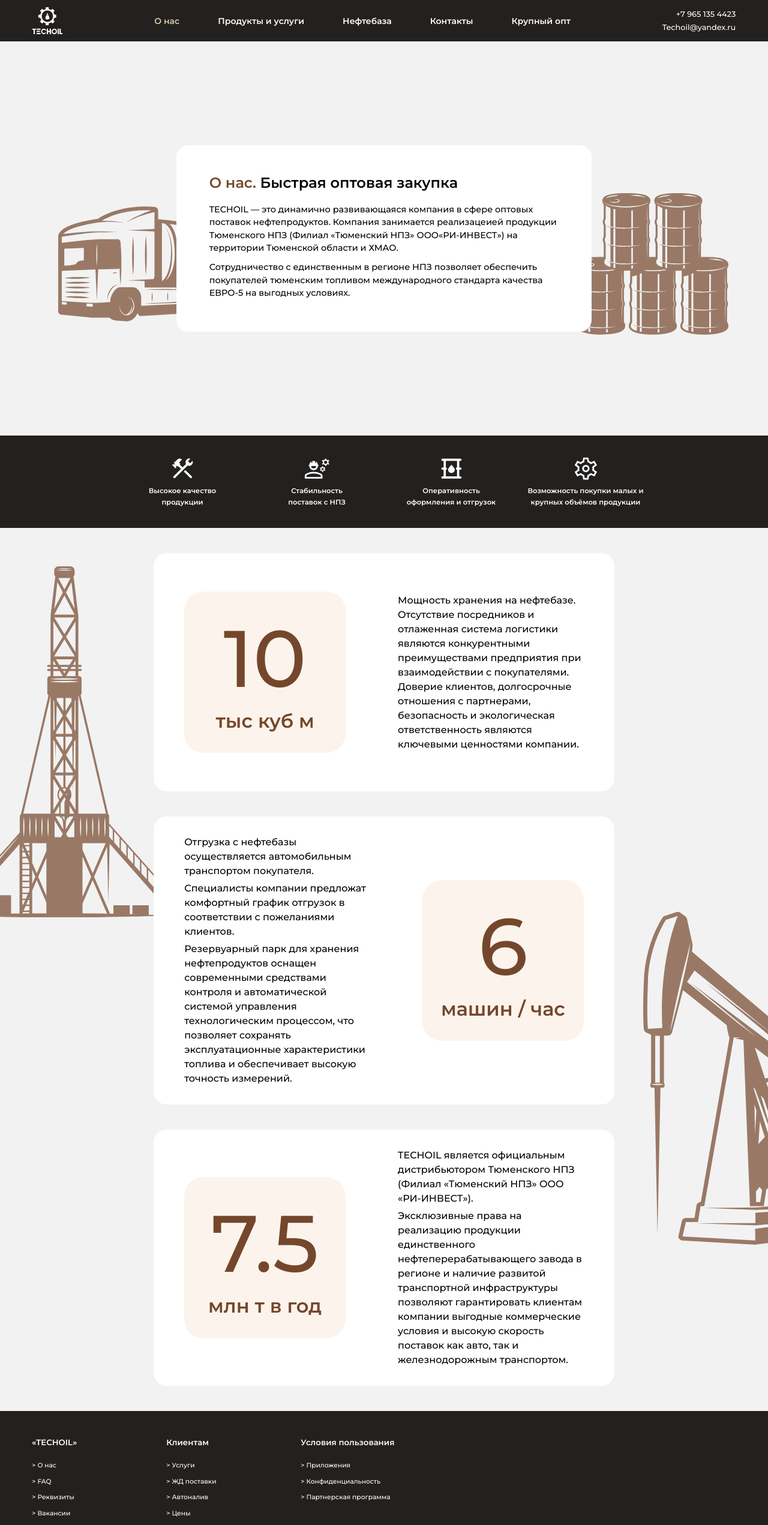
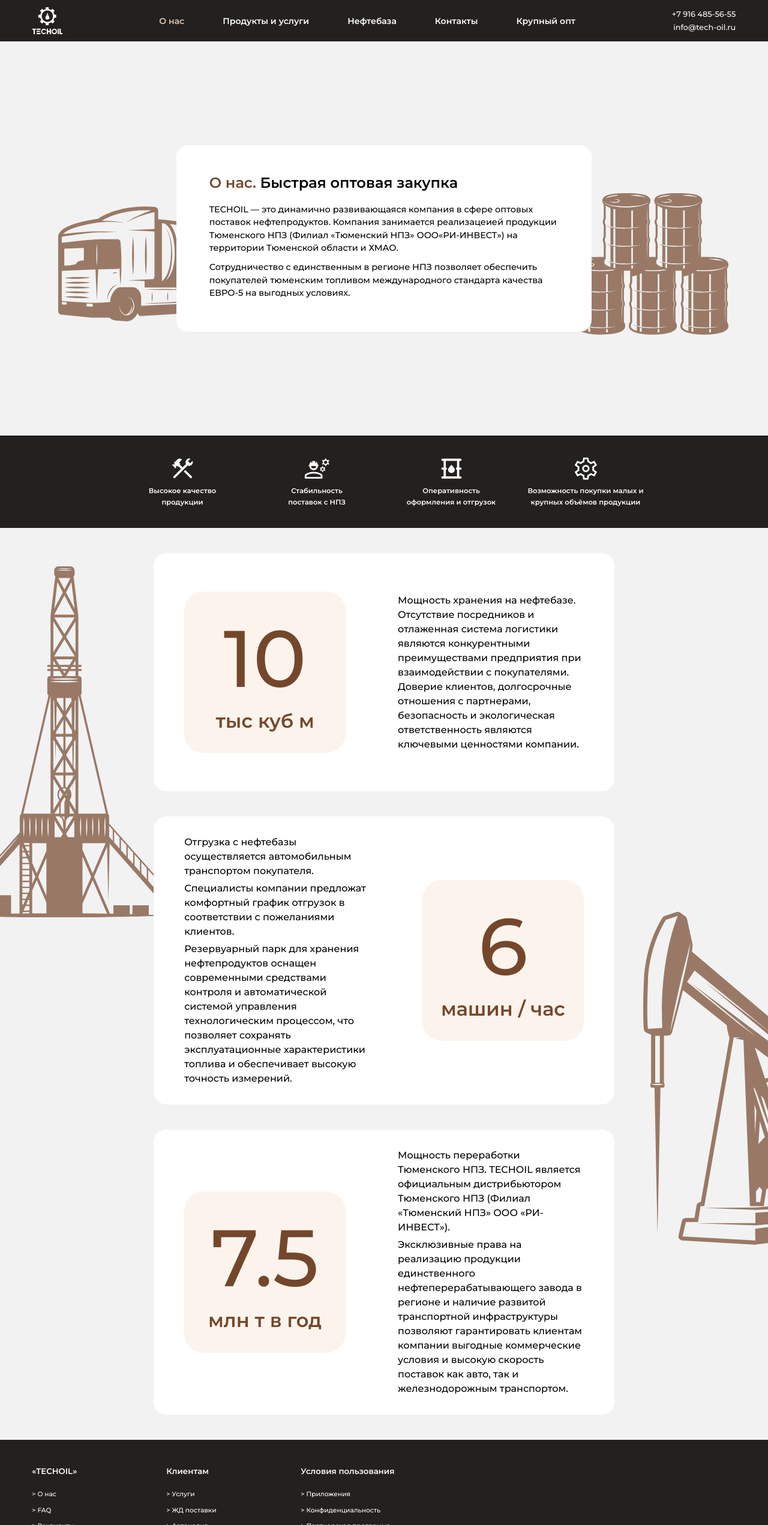
Before and after one commit to ZellesStudio/zellesstudio.github.io, a plain HTML site: page index.html in a window 1280 px wide. Shown: the top 2542 px of the page at 60% size. Drawn offline with Linux system fonts and the light colour scheme.

Commit message:
Сейчас точное последние правки. Надеюсь

```diff
--- a/index.html
+++ b/index.html
@@ -30,8 +30,8 @@
             <a href="/large_wholesale.html">Крупный опт</a>
         </nav>
         <div id="header_contacts">
-            <span>+7 965 135 4423</span>
-            <span>Techoil@yandex.ru</span>
+            <span>+7 916 485-56-55</span>
+            <span>info@tech-oil.ru</span>
         </div>
     </header>
     <div id="mobile_nav">
@@ -189,7 +189,7 @@
                         <span>млн т в год</span>
                     </div>
                     <div class="stat_text">
-                        <div class="text_div">TECHOIL является официальным дистрибьютором Тюменского НПЗ (Филиал «Тюменский НПЗ» ООО «РИ-ИНВЕСТ»). </div>
+                        <div class="text_div">Мощность переработки Тюменского НПЗ. TECHOIL является официальным дистрибьютором Тюменского НПЗ (Филиал «Тюменский НПЗ» ООО «РИ-ИНВЕСТ»). </div>
                         <div class="text_div">Эксклюзивные права на реализацию продукции единственного нефтеперерабатывающего завода в регионе и наличие развитой транспортной инфраструктуры позволяют гарантировать клиентам компании выгодные коммерческие условия и высокую скорость поставок как авто, так и железнодорожным транспортом.
                         </div>
                     </div>
```
Also changed, not shown: contacts.html (+4 -5 lines), large_wholesale.html (+2 -2 lines), oildepot.html (+2 -2 lines), products.html (+2 -2 lines).
